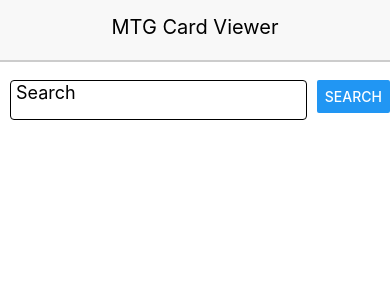
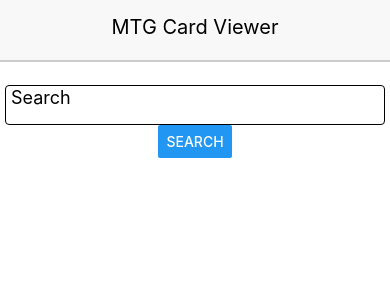
Before and after one commit to onionalive/mtg-app, a React Native app: screen / in a window 390 px wide. Shown: the top 300 px of the page. Built offline with nearby package versions, Linux system fonts and the light colour scheme.

Commit message:
Add in init basic search logic

```diff
--- a/src/components/Container.js
+++ b/src/components/Container.js
@@ -3,18 +3,20 @@
 import { Input } from './common';
 
 class Container extends Component {
-	state = { searchQuery: '', cardResults: {}, loading: false };
+	state = { searchQuery: '', cardResults: [], loading: false };
 
 	searchCards() {
 		this.setState({
 			loading: true,
-			cardResults: {}
+			cardResults: []
 		 });
-		fetch(`http://api.magicthegathering.io/v1/cards?${this.state.searchQuery}`)
+		fetch(`http://api.magicthegathering.io/v1/cards?name=${this.state.searchQuery}&pageSize=10`)
 		.then((response) => response.json())
 		.then((responseJson) => {
-			this.setState({ cardResults: responseJson.cards });
-			this.setState({ loading: false });
+			this.setState({
+				cardResults: responseJson.cards,
+				loading: false
+			 });
 			console.log(this.state.cardResults);
 		})
 		.catch((error) => {
@@ -31,30 +33,30 @@
 					<Text>Loading...</Text>
 				</View>
 			);
-		} else if (this.state.cardResults && !this.state.loading) {
-			return(
-				<FlatList
-					data={this.props.cardResults}
-					// keyExtractor={card.id}
-					renderItem={({item}) => (
-						<View>
-							<Image source={item.imageUrl} />
-							<Text>{item.name}</Text>
-							<Text>{item.type} | {item.rarity}</Text>
+		}
+
+		console.log(this.state.cardResults);
+		return this.state.cardResults.map((card) => {
+			return (
+				<View key={card.id}>
+					<Image
+						source={{uri: `${card.imageUrl}`}}
+						style={{width: 50, height: 50}}
+					/>
+					<Text>{card.name}</Text>
+					<Text>{card.type} | {card.rarity}</Text>
 				</View>
-					)}
-				/>
-			);
-		}
+			)
+		})
 	}
 
 
 	render() {
-		const { searchViewStyle, containerViewStyle, buttonStyle, inputStyle } = styles;
+		const { containerViewStyle, inputStyle, buttonStyle } = styles;
 
 		return (
 			<View style={containerViewStyle}>
-				<View style={searchViewStyle}>
+
 				<Input
 					style={inputStyle}
 					secureTextEntry={false}
@@ -65,12 +67,11 @@
 					onChangeText={searchQuery => this.setState({ searchQuery })}
 				/>
 				<Button
-						style = {buttonStyle}
+					style={buttonStyle}
 					onPress={this.searchCards.bind(this)}
 					title="Search"
-						accessibilityLabel="Search Cards"
+					accessibilityLabel="Search"
 				/>
-				</View>
 				<View>
 					{this.renderCardsList()}
 				</View>
@@ -84,20 +85,17 @@
 		flex: 1,
 		flexDirection: "column",
 		alignSelf: "stretch",
-        alignItems: "flex-start",
-	},
-	searchViewStyle: {
-		flex: 1,
-		flexDirection: "row",
-		alignSelf: "stretch",
-		alignItems: "flex-start",
+		alignItems: "center",
+		padding: 5,
 	},
 	inputStyle: {
-		flex: 2,
+		flex: 1,
 	},
 	buttonStyle: {
-		flex: 0.5,
-	},
+		flex: 1,
+		alignItems: "flex-start",
+		alignSelf: "stretch",
+	}
 };
 
 export { Container };
--- a/src/components/common/Input.js
+++ b/src/components/common/Input.js
@@ -25,14 +25,10 @@
 		paddingLeft: 5,
 		fontSize: 18,
         lineHeight: 23,
-        width: '100%',
-        // flex: 1,
-        // alignSelf: "stretch",
 	},
 	containerStyle: {
-        flex: 2,
         height: 40,
-        width: '70%',
+        width: '100%',
         borderRadius: 4,
         borderWidth: 1,
         borderColor: '#000',
```
Lines whose indentation alone changed are shown as unchanged.
